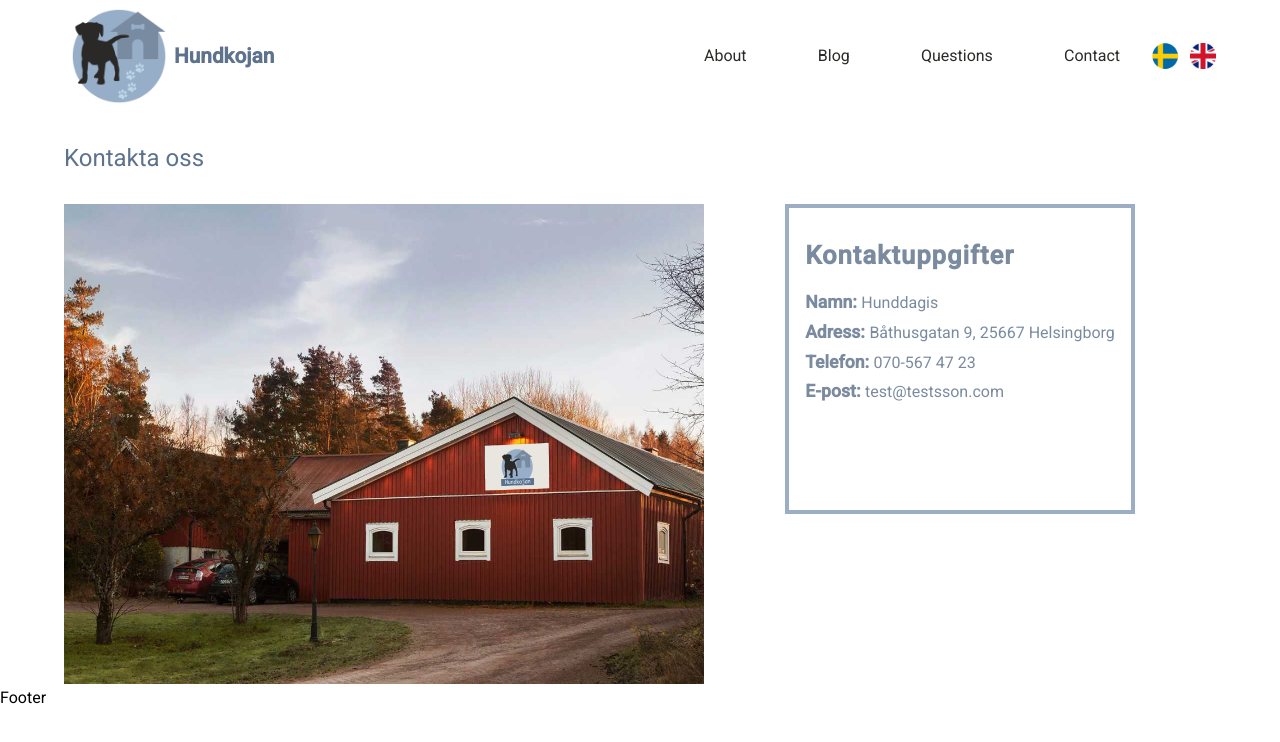
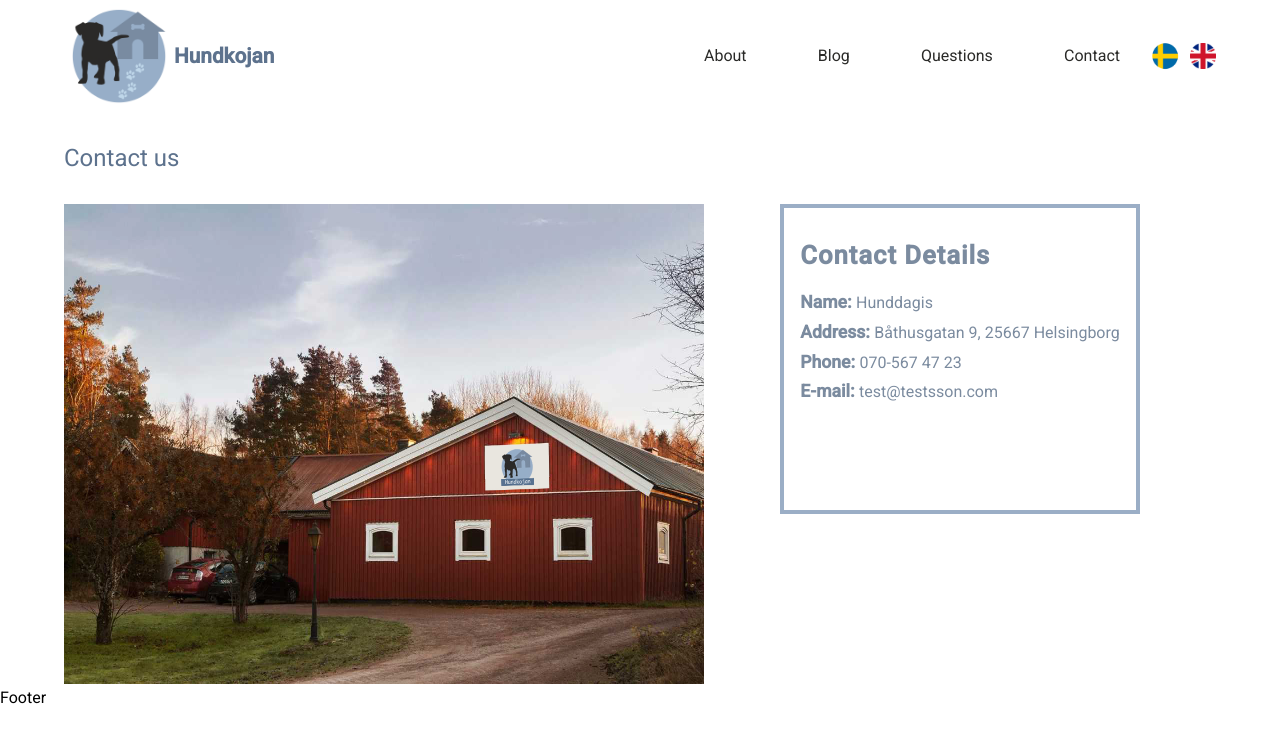
Before and after one commit to EmmaOlsson/hunddagis, a React (Create React App) app: page /contact in a window 1280 px wide. Shown: the top 742 px of the page. Built offline with nearby package versions, Linux system fonts and the light colour scheme.

Commit message:
change language on contact page

```diff
--- a/src/assets/data/eng.js
+++ b/src/assets/data/eng.js
@@ -95,7 +95,6 @@ export default {
         Pictures: {
             title: "Latest pictures"
         },
-
     },
 
 }
--- a/src/screens/ContactScreen.js
+++ b/src/screens/ContactScreen.js
@@ -1,15 +1,16 @@
 import React from 'react';
 import hunddagis from '../assets/graphics/hunddagis.jpg';
 import style from '../css/contact.module.css';
-
-import eng from '../assets/data/eng.js';
-import sv from '../assets/data/sv.js';
+import { useTranslation, Trans } from 'react-i18next';
 
 const ContactScreen = () => {
+
+  const { t, i18n } = useTranslation();
+
   return (
     <section className={style.logoContainer}>
       <div className={style.contactTitle}>
-        <span className={style.contactTitle}>Kontakta oss</span>
+        <span className={style.contactTitle}>{t('contact.title')}</span>
       </div>
 
       <div className={style.contactDetailsContainer}>
@@ -21,27 +22,27 @@ const ContactScreen = () => {
           <div className={style.content}>
             <div className={style.titleContainer}>
               <span className={style.contactDetailsTitle}>
-                Kontaktuppgifter
+                {t('contact.contactDetails.title')}
               </span>
             </div>
 
             <div className={style.nameContainer}>
-              <span className={style.subHeading}>Namn: </span>
+              <span className={style.subHeading}>{t('contact.contactDetails.name')} </span>
               <span>Hunddagis</span>
             </div>
 
             <div className={style.addressContainer}>
-              <span className={style.subHeading}>Adress: </span>
+              <span className={style.subHeading}>{t('contact.contactDetails.address')} </span>
               <span>Båthusgatan 9, 25667 Helsingborg</span>
             </div>
 
             <div className={style.phoneContainer}>
-              <span className={style.subHeading}>Telefon: </span>
+              <span className={style.subHeading}>{t('contact.contactDetails.phone')} </span>
               <span>070-567 47 23</span>
             </div>
 
             <div>
-              <span className={style.subHeading}>E-post: </span>
+              <span className={style.subHeading}>{t('contact.contactDetails.Email')} </span>
               <span>test@testsson.com</span>
             </div>
           </div>
```
